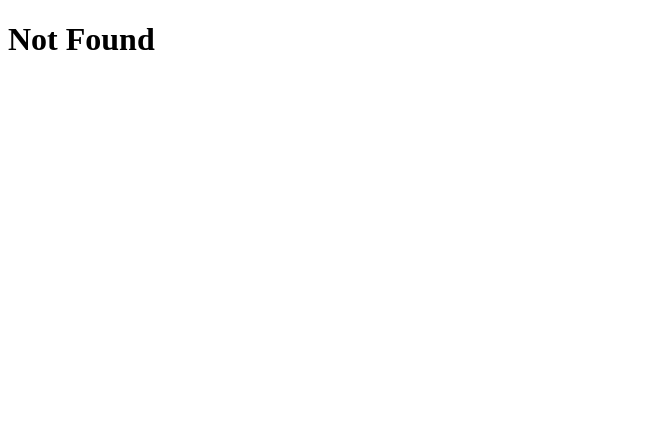
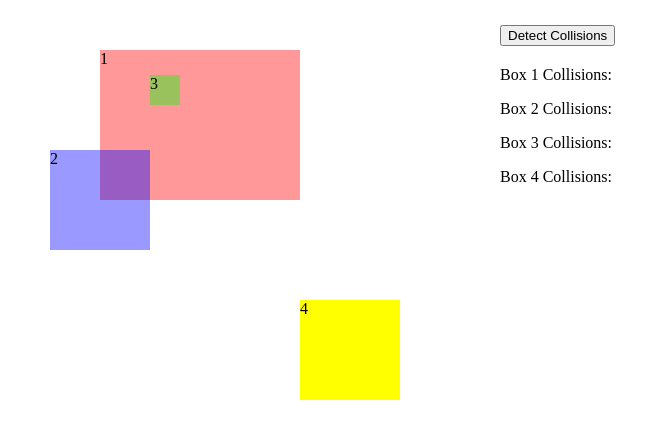
Before and after one commit to ccozad/tower-defense-react, a React app: page /tests/collision in a window 1280 px wide. Shown: the top 438 px of the page, without its empty margins (0-670 px from the left). Built offline with nearby package versions, Linux system fonts and the light colour scheme; the HTML template or start-up script is replaced by a standard one.

Commit message:
Working, code refactor needed on loop

```diff
--- a/src/App.js
+++ b/src/App.js
@@ -3,6 +3,7 @@ import { Routes, Route } from 'react-router-dom';
 import Game from './Game';
 import Level1 from './Level1';
 import Level2 from './Level2';
+import CollisionTest from './CollisionTest';
 import HealthBarTest from './HealthBarTest';
 import KitchenSinkTest from './KitchenSinkTest';
 import MapTest from './MapTest';
@@ -15,6 +16,7 @@ import WayPointTest from './WayPointTest';
                 <Route path="/" element={<Game />} />
                 <Route path="/levels/1" element={<Level1 />} />
                 <Route path="/levels/2" element={<Level2 />} />
+                <Route path="/tests/collision" element={<CollisionTest />} />
                 <Route path="/tests/map" element={<MapTest />} />
                 <Route path="/tests/waypoint" element={<WayPointTest />} />
                 <Route path="/tests/health-bar" element={<HealthBarTest />} />
--- /dev/null
+++ b/src/CollisionTest.js
@@ -0,0 +1,93 @@
+import React from 'react';
+import { useRef, useState } from 'react';
+import { isCollision } from './Util';
+
+function CollisionTest() {
+    const [box1Info, setBox1Info] = useState([]);
+    const [box2Info, setBox2Info] = useState([]);
+    const [box3Info, setBox3Info] = useState([]);
+    const [box4Info, setBox4Info] = useState([]);
+
+    const div1 = useRef(null);
+    const div2 = useRef(null);
+    const div3 = useRef(null);
+    const div4 = useRef(null);
+
+    const divs = [div1, div2, div3, div4];
+
+    function detectColisions() {
+        let box1Collisions = [];
+        let box2Collisions = [];
+        let box3Collisions = [];
+        let box4Collisions = [];
+
+        divs.forEach((div) => {
+            if (div.current !== null) {
+                if (isCollision(div1, div)) {
+                    box1Collisions.push(<li>Collisions with {div.current.id}</li>);
+                } else {
+                    box1Collisions.push(<li>No collisions with {div.current.id}</li>);
+                }
+
+                if (isCollision(div2, div)) {
+                    box2Collisions.push(<li>Collisions with {div.current.id}</li>);
+                } else {
+                    box2Collisions.push(<li>No collisions with {div.current.id}</li>);
+                }
+
+                if (isCollision(div3, div)) {
+                    box3Collisions.push(<li>Collisions with {div.current.id}</li>);
+                } else {
+                    box3Collisions.push(<li>No collisions with {div.current.id}</li>);
+                }
+
+                if (isCollision(div4, div)) {
+                    box4Collisions.push(<li>Collisions with {div.current.id}</li>);
+                } else {
+                    box4Collisions.push(<li>No collisions with {div.current.id}</li>);
+                }
+            }
+        });
+
+        setBox1Info(box1Collisions);
+        setBox2Info(box2Collisions);
+        setBox3Info(box3Collisions);
+        setBox4Info(box4Collisions);
+    }
+
+
+    return (
+        <>
+            <div className="controls" style={{position: 'absolute', top: "25px", left: "500px"}}>
+                <button onClick={() => {detectColisions()}}>Detect Collisions</button>
+            </div>
+            <div className='game'>
+                <div id="box1" ref={div1} style={{width: '200px', height: '150px', backgroundColor: '#ff000066', position: 'absolute', top: '50px', left: '100px'}}>1</div>
+                <div id="box2" ref={div2} style={{width: '100px', height: '100px', backgroundColor: '#0000ff66', position: 'absolute', top: '150px', left: '50px'}}>2</div>
+                <div id="box3" ref={div3} style={{width: '30px', height: '30px', backgroundColor: '#00ff0066', position: 'absolute', top: '75px', left: '150px'}}>3</div>
+                <div id="box4" ref={div4} style={{width: '100px', height: '100px', backgroundColor: 'yellow', position: 'absolute', top: '300px', left: '300px'}}>4</div>
+            </div>
+            <div className="info" style={{position: 'absolute', top: "50px", left: "500px"}}>
+                <p>Box 1 Collisions:</p>
+                <ul>
+                    {box1Info}
+                </ul>
+                <p>Box 2 Collisions:</p>
+                <ul>
+                    {box2Info}
+                </ul>
+                <p>Box 3 Collisions:</p>
+                <ul>
+                    {box3Info}
+                </ul>
+                <p>Box 4 Collisions:</p>
+                <ul>
+                    {box4Info}
+                </ul>
+            </div>
+
+        </>
+    )
+}
+
+export default CollisionTest;
--- a/src/Game.js
+++ b/src/Game.js
@@ -9,6 +9,7 @@ import { Link } from 'react-router-dom';
             </div>
             <div>
                 <ul>
+                    <li><Link to="/tests/collision">Collision Test</Link></li>
                     <li><Link to="/tests/map">Map Test</Link></li>
                     <li><Link to="/tests/waypoint">Way Point Test</Link></li>
                     <li><Link to="/tests/health-bar">Health Bar Test</Link></li>
--- a/src/Util.js
+++ b/src/Util.js
@@ -1,3 +1,13 @@
 export function lerp(start, end, amt) {
   return (1-amt)*start+amt*end
 }
+
+export function isCollision(elemA, elemB) {
+    let rect1 = elemA.current.getBoundingClientRect();
+    let rect2 = elemB.current.getBoundingClientRect();
+
+    return (rect1.x < rect2.x + rect2.width &&
+         rect1.x + rect1.width > rect2.x &&
+         rect1.y < rect2.y + rect2.height &&
+         rect1.y + rect1.height > rect2.y)
+}
```
